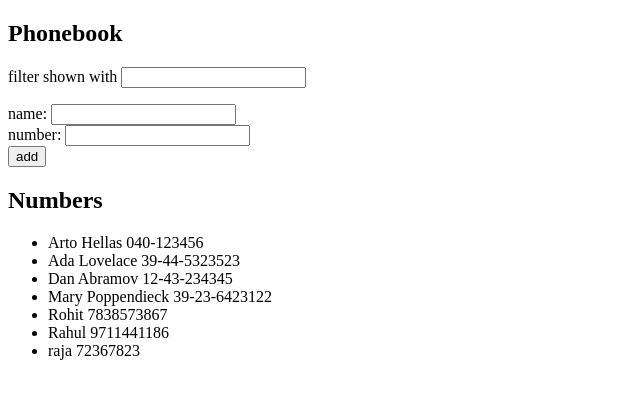
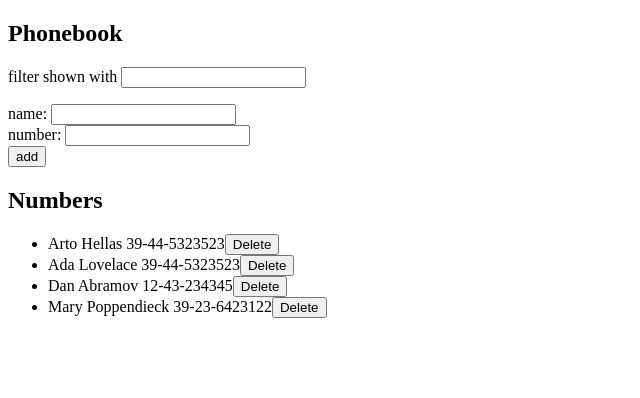
Before and after one commit to Rohitpandey357/fullStackOpen, a React (Create React App) app in the folder part2/phonebook/: page / in a window 1280 px wide. Shown: the top 398 px of the page, without its empty margins (0-640 px from the left). Built offline with nearby package versions, Linux system fonts and the light colour scheme; data requests are answered from the project's data file.

Commit message:
Completed exercise 2.14

```diff
--- a/part2/phonebook/db.json
+++ b/part2/phonebook/db.json
@@ -2,7 +2,7 @@
   "persons": [
     {
       "name": "Arto Hellas",
-      "number": "040-123456",
+      "number": "39-44-5323523",
       "id": 1
     },
     {
@@ -19,21 +19,6 @@
       "name": "Mary Poppendieck",
       "number": "39-23-6423122",
       "id": 4
-    },
-    {
-      "name": "Rohit",
-      "number": "7838573867",
-      "id": 5
-    },
-    {
-      "name": "Rahul",
-      "number": "9711441186",
-      "id": 6
-    },
-    {
-      "name": "raja",
-      "number": "72367823",
-      "id": 7
     }
   ]
 }
--- a/part2/phonebook/src/App.js
+++ b/part2/phonebook/src/App.js
@@ -45,6 +45,20 @@ const App = () => {
     console.log(event.target.value);
   }
 
+  // deletes a record
+  const handleDelete = (event) => {
+    if(window.confirm("Do you really want to delete this person?")) {
+        PhoneBookService
+        .deletePerson(
+          persons
+          .find(person => person.name === event.target.value)
+          .id)
+          .then(() => setPersons(
+            persons.filter(person => person.name!== event.target.value)
+            ))
+     }
+  }
+
   //fetching data from the database
   useEffect(() => {
     console.log('Inside useEffect');
@@ -53,6 +67,7 @@ const App = () => {
     .then(initialPersons => setPersons(initialPersons))
   }, [])
 
+  console.log(persons)
   return (
     <div>
       <h2>Phonebook</h2>
@@ -68,7 +83,7 @@ const App = () => {
                 a.name.toLowerCase()
                 .startsWith(search.toLowerCase()))
                 .map(person => (
-                  <Person key={person.name} name={person.name} number={person.number} />
+                  <Person key={person.name} name={person.name} number={person.number} handleDelete={handleDelete} />
                 ))
         }
       </ul>
--- a/part2/phonebook/src/components/Person.js
+++ b/part2/phonebook/src/components/Person.js
@@ -2,6 +2,7 @@ const Person = (props) => {
     return (
       <li>
         {props.name} {props.number}
+        <button value={props.name} onClick={props.handleDelete}>Delete</button>
       </li>
     )
   }
--- a/part2/phonebook/src/services/PhoneBookService.js
+++ b/part2/phonebook/src/services/PhoneBookService.js
@@ -10,8 +10,8 @@ const create = (newPerson) => {
     return axios.post(baseUrl, newPerson).then((response) => response.data)
 }
 
-const deletePerson = () => {
-    return axios.delete(baseUrl, {}).then((response) => response.data)
+const deletePerson = (id) => {
+    return axios.delete(baseUrl + `/${id}`).then((response) => response.data)
 }
 
 export default { getAll, create, deletePerson }
```
